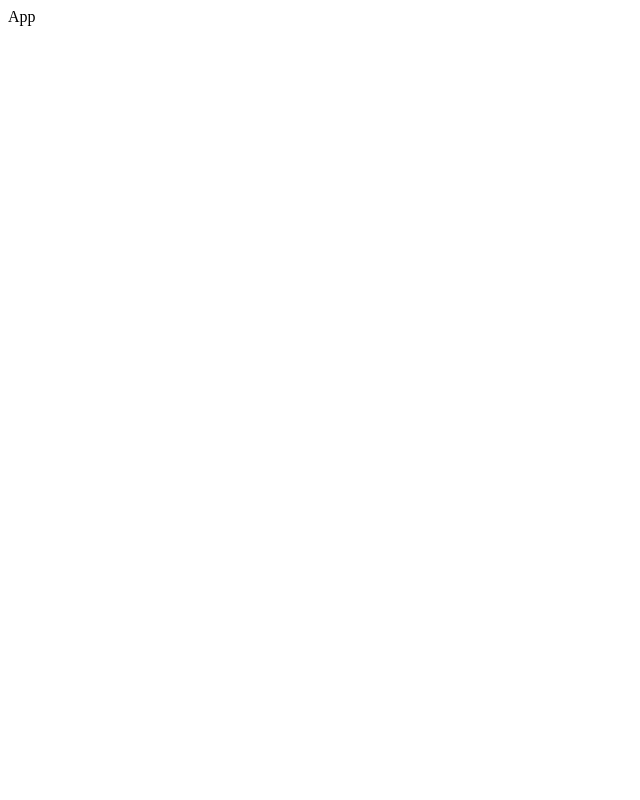
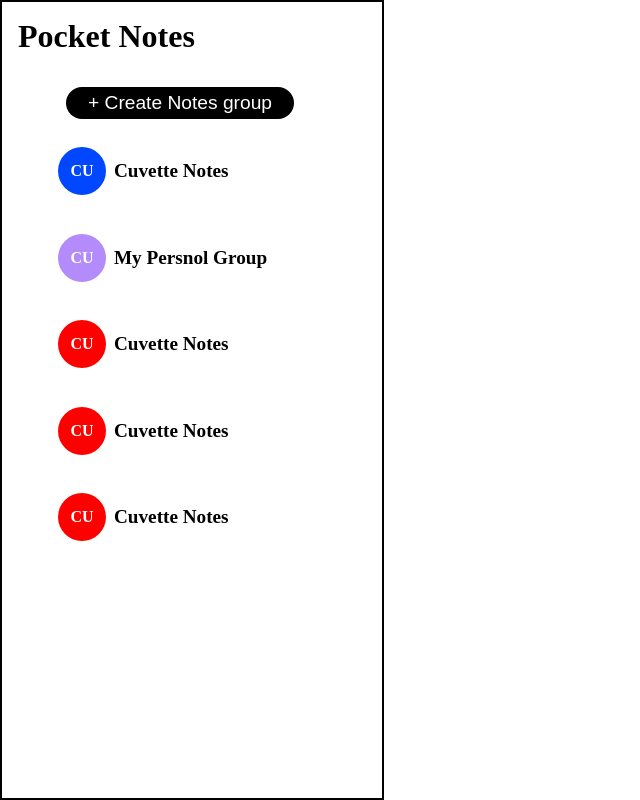
Before and after one commit to hitesh1coder/react_notes_app, a React (Vite) app: page / in a window 1280 px wide. Shown: the whole page, without its empty margins (0-640 px from the left). Built offline with nearby package versions, Linux system fonts and the light colour scheme.

Commit message:
added group section design

```diff
--- a/src/App.jsx
+++ b/src/App.jsx
@@ -1,7 +1,12 @@
 import React from "react";
+import UserGroups from "./Component/UserGroups";
 
 const App = () => {
-  return <div>App</div>;
+  return (
+    <div className="app">
+      <UserGroups />
+    </div>
+  );
 };
 
 export default App;
--- /dev/null
+++ b/src/Component/UserGroups.css
@@ -0,0 +1,53 @@
+.usergroup_container {
+  border: 2px solid black;
+  width: 30vw;
+  height: 100vh;
+}
+.usergroup_container h1 {
+  padding: 1rem;
+}
+.adduser_btn {
+  margin: 1rem 4rem;
+  padding: 0.3rem 0.7rem;
+  background: #000000;
+  color: #fff;
+  width: 60%;
+  font-size: 1.2rem;
+  border: none;
+  outline: none;
+  cursor: pointer;
+  border-radius: 1rem;
+}
+.groups {
+  width: 100%;
+  height: 79vh;
+  display: flex;
+  flex-direction: column;
+  padding: 0.3rem 3rem;
+
+  gap: 1.4rem;
+  overflow-y: auto;
+}
+.user {
+  display: flex;
+  align-items: center;
+  gap: 0.5rem;
+  padding: 0.5rem;
+  cursor: pointer;
+}
+.user .icon {
+  display: flex;
+  justify-content: center;
+  align-items: center;
+  width: 2rem;
+  height: 2rem;
+  padding: 1.5rem;
+  border-radius: 50%;
+}
+.icon p {
+  color: #fff;
+  font-weight: bold;
+}
+.user h2 {
+  font-size: 1.2rem;
+}
--- /dev/null
+++ b/src/Component/UserGroups.jsx
@@ -0,0 +1,45 @@
+import React from "react";
+import "./UserGroups.css";
+
+const UserGroups = () => {
+  return (
+    <div className="usergroup_container">
+      <h1>Pocket Notes</h1>
+      <button className="adduser_btn"> + Create Notes group</button>
+      <div className="groups">
+        <div className="user">
+          <div className="icon" style={{ backgroundColor: "#0047FF" }}>
+            <p>CU</p>
+          </div>
+          <h2>Cuvette Notes</h2>
+        </div>
+        <div className="user">
+          <div className="icon" style={{ backgroundColor: "#B38BFA" }}>
+            <p>CU</p>
+          </div>
+          <h2>My Persnol Group</h2>
+        </div>
+        <div className="user">
+          <div className="icon" style={{ backgroundColor: "red" }}>
+            <p>CU</p>
+          </div>
+          <h2>Cuvette Notes</h2>
+        </div>
+        <div className="user">
+          <div className="icon" style={{ backgroundColor: "red" }}>
+            <p>CU</p>
+          </div>
+          <h2>Cuvette Notes</h2>
+        </div>
+        <div className="user">
+          <div className="icon" style={{ backgroundColor: "red" }}>
+            <p>CU</p>
+          </div>
+          <h2>Cuvette Notes</h2>
+        </div>
+      </div>
+    </div>
+  );
+};
+
+export default UserGroups;
--- a/src/index.css
+++ b/src/index.css
@@ -0,0 +1,11 @@
+* {
+  padding: 0;
+  margin: 0;
+  box-sizing: border-box;
+}
+.app {
+  width: 100vw;
+  height: 100vh;
+  display: flex;
+  flex-direction: row;
+}
```
